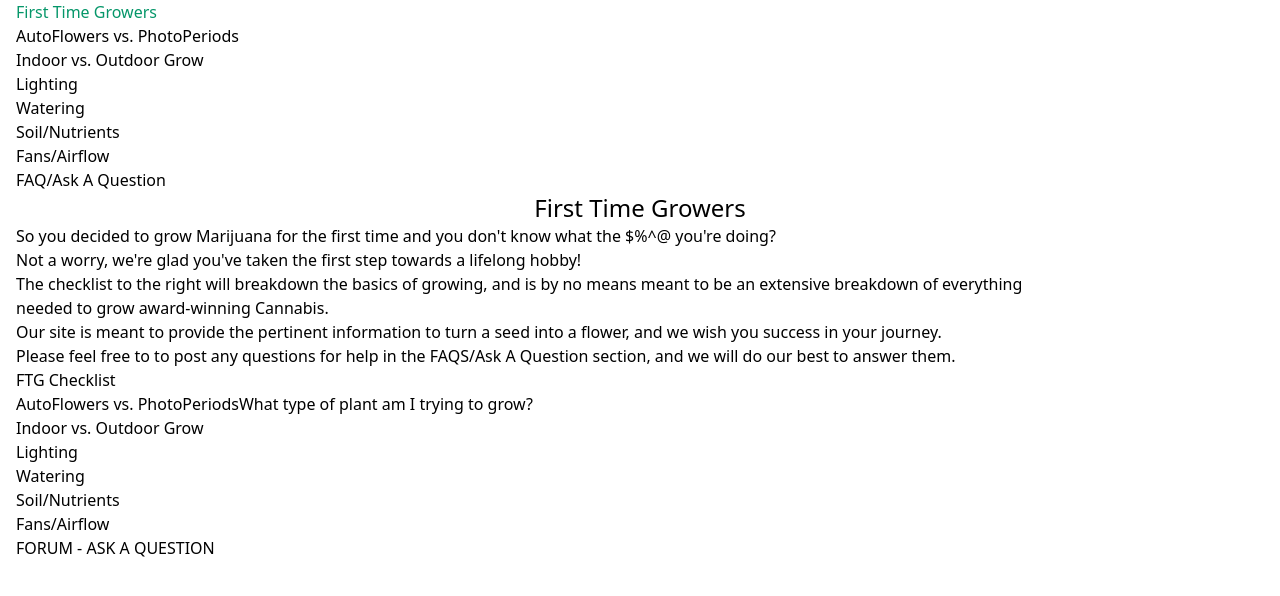
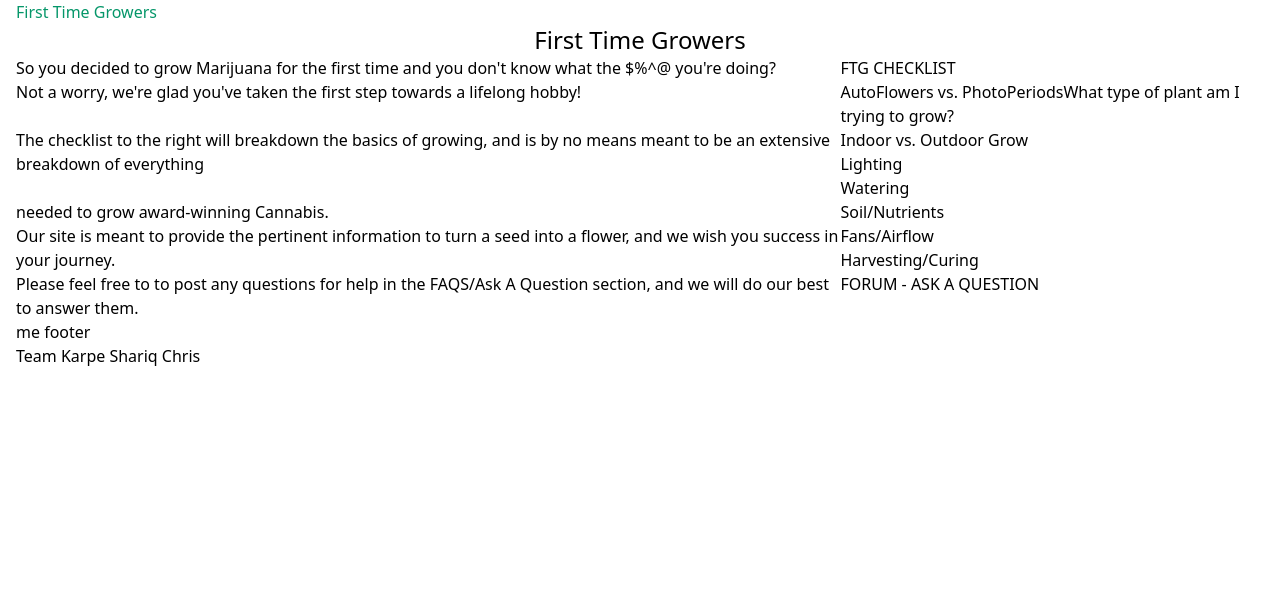
Before and after one commit to ChrisJRamirez/FirstTimeGrowers, a React (Create React App) app: page / in a window 1280 px wide. Shown: the top 596 px of the page. Built offline with nearby package versions, Linux system fonts and the light colour scheme.

Commit message:
added styling for nav, moved to right of screen, other minor edits to styling

```diff
--- a/src/App.js
+++ b/src/App.js
@@ -12,7 +12,7 @@ import { Routes, Route } from 'react-router-dom'
 
 function App() {
   return (
-    <div className='container mx-auto px-4' >
+    <div className='container px-4 mx-auto' >
       <Routes className='h-screen'> {/** height: 100vh */}
         <Route path='/' element={<Home />}></Route>
         <Route path='/faq' element={<FAQ />}></Route>
--- a/src/components/Footer.js
+++ b/src/components/Footer.js
@@ -1,9 +1,13 @@
 const Footer = (props) => {
   return (
     <div>
-      <h3>
-        FORUM - ASK A QUESTION
-      </h3>
+      me footer
+      <div>
+        Team
+        Karpe
+        Shariq
+        Chris
+      </div>
 
     </div>
   )
--- a/src/views/Home.js
+++ b/src/views/Home.js
@@ -8,19 +8,22 @@ const Home = (props) => {
   return (
     <div>
       <Header />
-      <Nav />
 
       {/* Intro into website */}
       <h1 className="m-auto text-2xl text-center">First Time Growers</h1>
+
+
+      {/*FTG Checklist - to the right of the paragraph above - hopefully with some sort fo weed leaf svg as bullet points*/}
+      <div className='flex justify-between w-full m-auto'>
         <div>
           <p className='intro-paragraph'>
             So you decided to grow Marijuana for the first time and you don't know
           what the $%^@ you're doing? <br></br>
           Not a worry, we're glad you've taken the first step towards a lifelong
-          hobby! <br></br>
+          hobby! <br /> <br />
           The checklist to the right will breakdown the basics of growing, and
           is by no means meant to be an extensive breakdown of everything
-          <br></br>
+          <br /> <br />
           needed to grow award-winning Cannabis.
         </p>
           <p>
@@ -32,9 +35,8 @@ const Home = (props) => {
           {/* <img/> IMAGE SHOWING THE STAGES OF PLANT*/}
         </div>
 
-      {/*FTG Checklist - to the right of the paragraph above - hopefully with some sort fo weed leaf svg as bullet points*/}
-      <div className='FTG-Checklist'>
-        <h3>FTG Checklist</h3>
+        <div>
+          <h2>FTG CHECKLIST</h2>
           <ol>
             <li>
               <Link to='auto-v-photo'>AutoFlowers vs. PhotoPeriods</Link>
@@ -55,7 +57,14 @@ const Home = (props) => {
             <li>
               <Link to='fans-airflow'>Fans/Airflow</Link>
             </li>
+            <li>
+              <Link to='fans-airflow'>Harvesting/Curing</Link>
+            </li>
+            <li>
+              <Link to='fans-airflow'>FORUM - ASK A QUESTION</Link>
+            </li>
           </ol>
+        </div>
       </div>
 
       <Footer />
--- a/src/views/IndoorVOutdoor.js
+++ b/src/views/IndoorVOutdoor.js
@@ -1,5 +1,6 @@
 const IndoorVOutdoor = (props) => {
   return <div>Indoor vs. Outdoor Grow</div>
+
 };
 
 export default IndoorVOutdoor;
```
Lines whose indentation alone changed are shown as unchanged.
